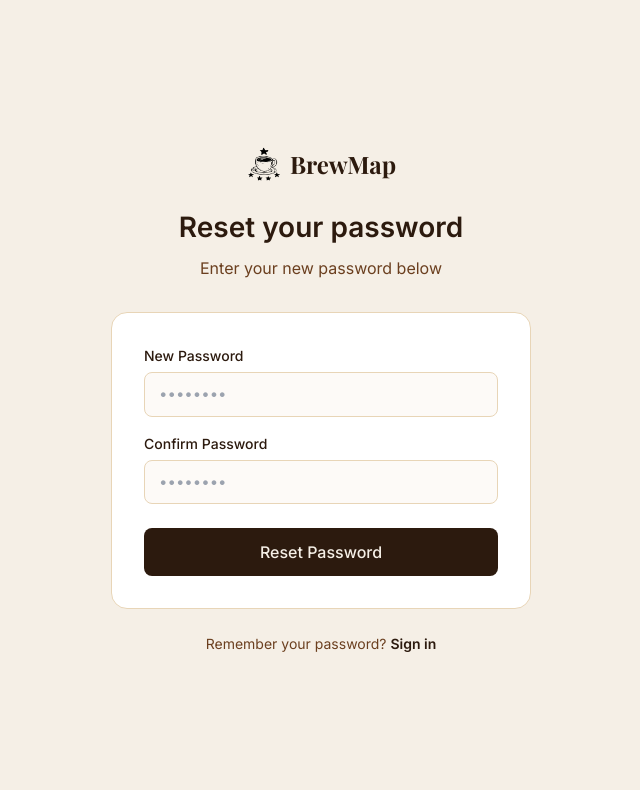
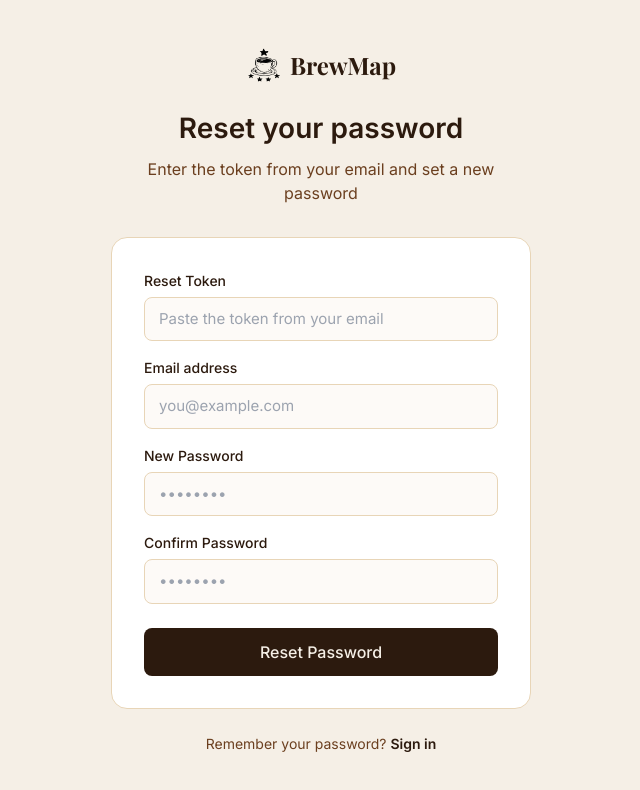
Before and after one commit to IMarelja/BrewMap, a Next.js app in the folder WebAPI/Frontend/: page /reset-password in a window 1280 px wide. Shown: the top 790 px of the page, without its empty margins (319-959 px from the left). Built offline with nearby package versions, Linux system fonts and the light colour scheme.

Commit message:
Update forgot password flow to redirect to reset token page

```diff
--- a/WebAPI/Frontend/app/(auth)/forgot-password/page.tsx
+++ b/WebAPI/Frontend/app/(auth)/forgot-password/page.tsx
@@ -14,7 +14,7 @@ export default function ForgotPasswordPage() {
     setLoading(true)
     setError('')
     try {
-      const res = await fetch(`${process.env.NEXT_PUBLIC_API_URL || 'http://localhost:5000'}/api/Auth/send-reset-email`, {
+      const res = await fetch(`${process.env.NEXT_PUBLIC_API_URL || 'http://localhost:5239'}/api/Auth/send-reset-email`, {
         method: 'POST',
         headers: { 'Content-Type': 'application/json' },
         body: JSON.stringify({ email })
@@ -43,7 +43,7 @@ export default function ForgotPasswordPage() {
             </div>
           </Link>
           <h1 style={{ marginTop: '1.5rem', fontSize: '1.75rem', fontWeight: 600, color: '#2C1A0E' }}>Forgot your password?</h1>
-          <p style={{ color: '#6B3F1F', marginTop: '0.5rem' }}>Enter your email and we'll send you a reset link</p>
+          <p style={{ color: '#6B3F1F', marginTop: '0.5rem' }}>Enter your email and we'll send you a reset token</p>
         </div>
 
         <div style={{ background: '#fff', border: '1px solid #E8D5B7', borderRadius: '16px', padding: '2rem' }}>
@@ -52,14 +52,14 @@ export default function ForgotPasswordPage() {
               <div style={{ fontSize: '48px', marginBottom: '1rem' }}>☕</div>
               <h2 style={{ color: '#2C1A0E', fontWeight: 600, marginBottom: '0.5rem' }}>Check your inbox!</h2>
               <p style={{ color: '#6B3F1F', fontSize: '14px' }}>
-                If an account exists for <strong>{email}</strong>, a reset link has been sent.
+                If an account exists for <strong>{email}</strong>, a reset token has been sent. Copy the token from your email and use it on the next page.
               </p>
-              <Link href="/login" style={{
+              <Link href="/reset-password" style={{
                 display: 'block', marginTop: '1.5rem', padding: '12px',
                 background: '#2C1A0E', color: '#F5EFE6', borderRadius: '8px',
                 textDecoration: 'none', fontSize: '15px', fontWeight: 500, textAlign: 'center'
               }}>
-                Back to Sign In
+                Enter Reset Token →
               </Link>
             </div>
           ) : (
@@ -88,7 +88,7 @@ export default function ForgotPasswordPage() {
                   fontSize: '16px', fontWeight: 500,
                   cursor: loading ? 'not-allowed' : 'pointer'
                 }}>
-                  {loading ? 'Sending...' : 'Send Reset Link'}
+                  {loading ? 'Sending...' : 'Send Reset Token'}
                 </button>
               </form>
             </>
--- a/WebAPI/Frontend/app/(auth)/register/page.tsx
+++ b/WebAPI/Frontend/app/(auth)/register/page.tsx
@@ -13,7 +13,6 @@ export default function RegisterPage() {
   const [confirm, setConfirm] = useState('')
   const [error, setError] = useState('')
   const [loading, setLoading] = useState(false)
-
   const handleSubmit = async (e: React.FormEvent) => {
     e.preventDefault()
     if (password !== confirm) { setError('Passwords do not match.'); return }
--- a/WebAPI/Frontend/app/(auth)/reset-password/page.tsx
+++ b/WebAPI/Frontend/app/(auth)/reset-password/page.tsx
@@ -1,37 +1,36 @@
 'use client'
-import { useState, useEffect } from 'react'
-import { useRouter, useSearchParams } from 'next/navigation'
+import { useState } from 'react'
+import { useRouter } from 'next/navigation'
 import Link from 'next/link'
 import Image from 'next/image'
 
 export default function ResetPasswordPage() {
   const router = useRouter()
-  const searchParams = useSearchParams()
-  const token = searchParams.get('token')
-
-  const [password, setPassword] = useState('')
-  const [confirm, setConfirm] = useState('')
+  const [resetToken, setResetToken] = useState('')
+  const [email, setEmail] = useState('')
+  const [newPassword, setNewPassword] = useState('')
+  const [confirmPassword, setConfirmPassword] = useState('')
   const [loading, setLoading] = useState(false)
   const [error, setError] = useState('')
   const [success, setSuccess] = useState(false)
 
   const handleSubmit = async (e: React.FormEvent) => {
     e.preventDefault()
-    if (password !== confirm) { setError('Passwords do not match.'); return }
+    if (newPassword !== confirmPassword) { setError('Passwords do not match.'); return }
     setLoading(true)
     setError('')
     try {
-      const res = await fetch(`${process.env.NEXT_PUBLIC_API_URL || 'http://localhost:5000'}/api/Auth/change-password`, {
-        method: 'POST',
+      const res = await fetch(`${process.env.NEXT_PUBLIC_API_URL || 'http://localhost:5239'}/api/Auth/change-password`, {
+        method: 'PATCH',
         headers: { 'Content-Type': 'application/json' },
-        body: JSON.stringify({ token, newPassword: password })
+        body: JSON.stringify({ resetToken, email, newPassword, confirmPassword })
       })
       if (res.ok) {
         setSuccess(true)
         setTimeout(() => router.push('/login'), 3000)
       } else {
         const data = await res.json()
-        setError(data.message || 'Invalid or expired link. Please try again.')
+        setError(data.message || 'Invalid or expired token. Please try again.')
       }
     } catch (err) {
       setError('Network error. Please try again.')
@@ -51,7 +50,7 @@ export default function ResetPasswordPage() {
             </div>
           </Link>
           <h1 style={{ marginTop: '1.5rem', fontSize: '1.75rem', fontWeight: 600, color: '#2C1A0E' }}>Reset your password</h1>
-          <p style={{ color: '#6B3F1F', marginTop: '0.5rem' }}>Enter your new password below</p>
+          <p style={{ color: '#6B3F1F', marginTop: '0.5rem' }}>Enter the token from your email and set a new password</p>
         </div>
 
         <div style={{ background: '#fff', border: '1px solid #E8D5B7', borderRadius: '16px', padding: '2rem' }}>
@@ -70,11 +69,33 @@ export default function ResetPasswordPage() {
               )}
               <form onSubmit={handleSubmit}>
                 <div style={{ marginBottom: '1rem' }}>
+                  <label style={{ display: 'block', fontSize: '14px', fontWeight: 500, color: '#2C1A0E', marginBottom: '6px' }}>Reset Token</label>
+                  <input
+                    type="text"
+                    value={resetToken}
+                    onChange={e => setResetToken(e.target.value)}
+                    required
+                    placeholder="Paste the token from your email"
+                    style={{ width: '100%', padding: '10px 14px', border: '1px solid #E8D5B7', borderRadius: '8px', fontSize: '15px', background: '#FDFAF7', outline: 'none', boxSizing: 'border-box' }}
+                  />
+                </div>
+                <div style={{ marginBottom: '1rem' }}>
+                  <label style={{ display: 'block', fontSize: '14px', fontWeight: 500, color: '#2C1A0E', marginBottom: '6px' }}>Email address</label>
+                  <input
+                    type="email"
+                    value={email}
+                    onChange={e => setEmail(e.target.value)}
+                    required
+                    placeholder="you@example.com"
+                    style={{ width: '100%', padding: '10px 14px', border: '1px solid #E8D5B7', borderRadius: '8px', fontSize: '15px', background: '#FDFAF7', outline: 'none', boxSizing: 'border-box' }}
+                  />
+                </div>
+                <div style={{ marginBottom: '1rem' }}>
                   <label style={{ display: 'block', fontSize: '14px', fontWeight: 500, color: '#2C1A0E', marginBottom: '6px' }}>New Password</label>
                   <input
                     type="password"
-                    value={password}
-                    onChange={e => setPassword(e.target.value)}
+                    value={newPassword}
+                    onChange={e => setNewPassword(e.target.value)}
                     required
                     placeholder="••••••••"
                     style={{ width: '100%', padding: '10px 14px', border: '1px solid #E8D5B7', borderRadius: '8px', fontSize: '15px', background: '#FDFAF7', outline: 'none', boxSizing: 'border-box' }}
@@ -84,8 +105,8 @@ export default function ResetPasswordPage() {
                   <label style={{ display: 'block', fontSize: '14px', fontWeight: 500, color: '#2C1A0E', marginBottom: '6px' }}>Confirm Password</label>
                   <input
                     type="password"
-                    value={confirm}
-                    onChange={e => setConfirm(e.target.value)}
+                    value={confirmPassword}
+                    onChange={e => setConfirmPassword(e.target.value)}
                     required
                     placeholder="••••••••"
                     style={{ width: '100%', padding: '10px 14px', border: '1px solid #E8D5B7', borderRadius: '8px', fontSize: '15px', background: '#FDFAF7', outline: 'none', boxSizing: 'border-box' }}
--- a/WebAPI/Frontend/package.json
+++ b/WebAPI/Frontend/package.json
@@ -8,8 +8,9 @@
     "start": "next start"
   },
   "dependencies": {
+    "@types/js-cookie": "^3.0.6",
     "axios": "^1.7.2",
-    "js-cookie": "^3.0.7",
+    "js-cookie": "^3.0.8",
     "jwt-decode": "^4.0.0",
     "leaflet": "^1.9.4",
     "lucide-react": "^0.400.0",
```
Also changed, not shown: 1 other file (tests, documents, lock files or other folders).
